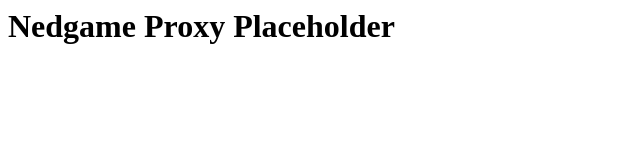
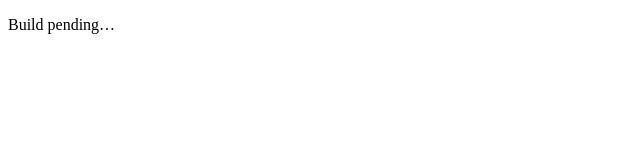
Before and after one commit to serviceteam-daarom/nedgame, a website: page public/index.html in a window 1280 px wide. Shown: the whole page, without its empty margins (0-640 px from the left). Drawn offline with Linux system fonts and the light colour scheme.

Commit message:
Update index.html

```diff
--- a/public/index.html
+++ b/public/index.html
@@ -1 +1 @@
-<html><body><h1>Nedgame Proxy Placeholder</h1></body></html>
+<!doctype html><title>Nedgame Feeds</title><p>Build pending…</p>
```
